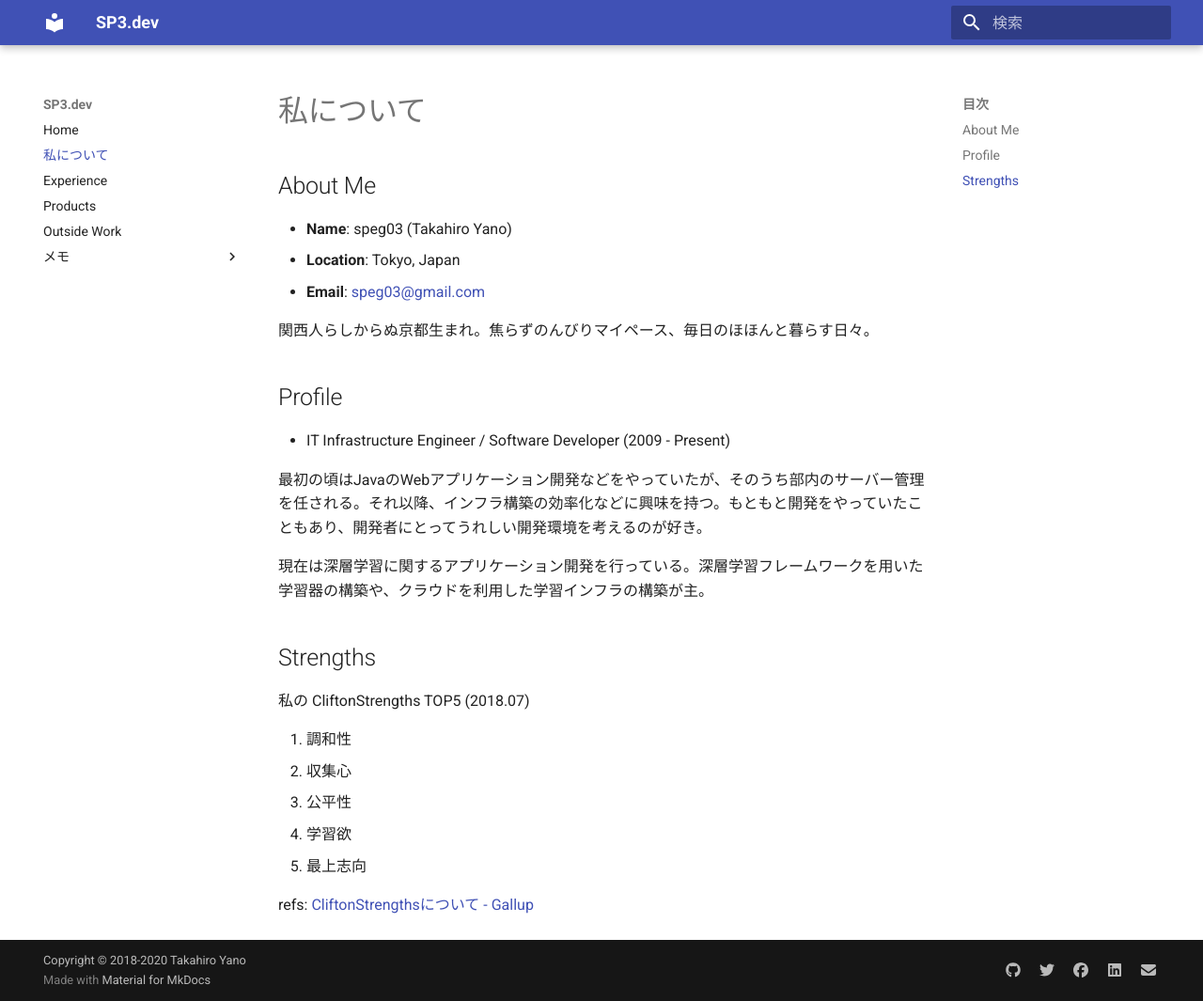
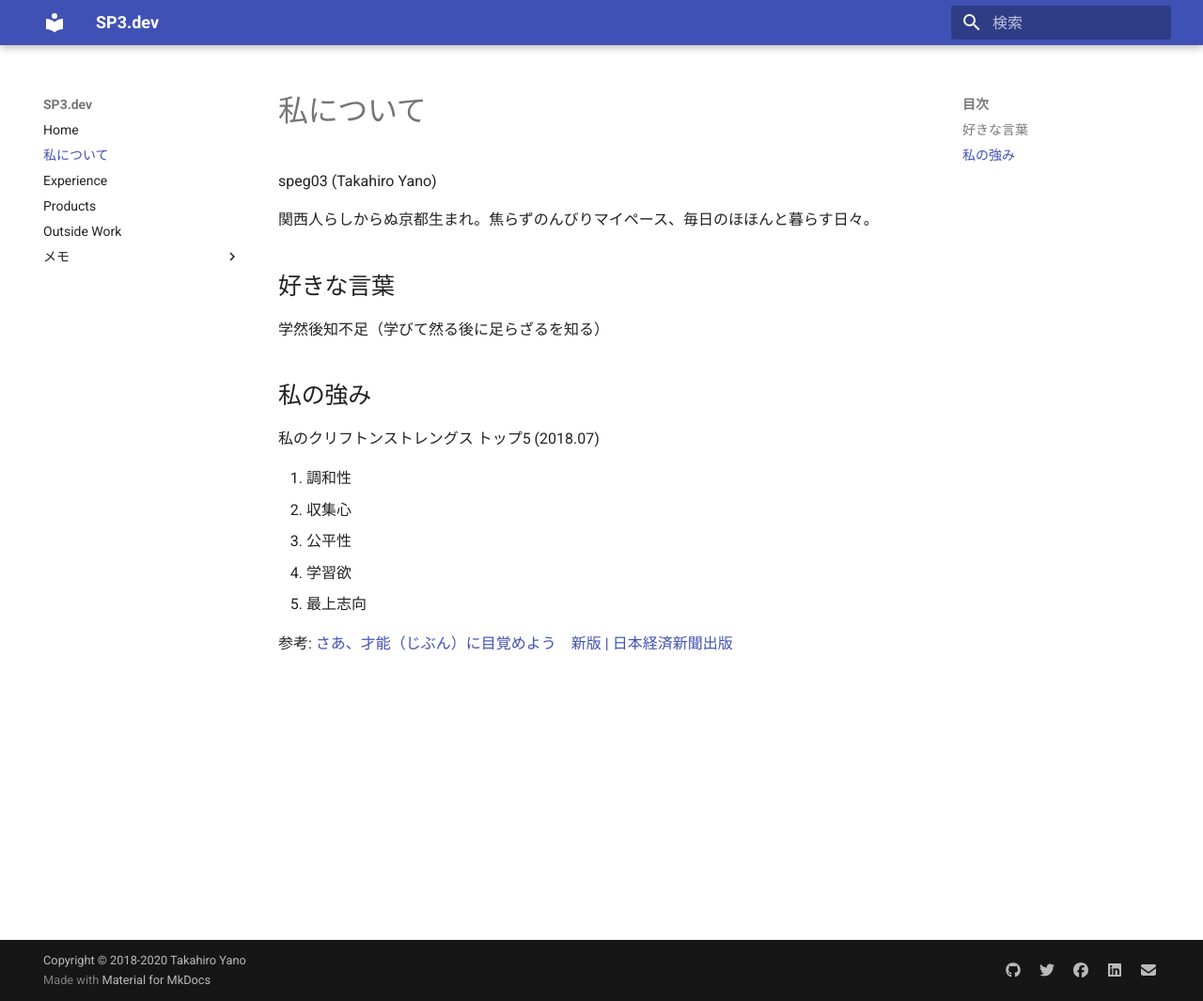
Before and after one commit to speg03/sp3.dev, an MkDocs documentation site: the page built from docs/about.md, in a window 1280 px wide and 1065 px high. Shown: the whole window at 94% size. Built offline with MkDocs 1.6.1 and Material for MkDocs 9.7.7, drawn with Linux system fonts in a browser that asks for light colours.

Commit message:
Update the about page

```diff
--- a/docs/about.md
+++ b/docs/about.md
@@ -1,24 +1,16 @@
 # 私について
 
-## About Me
-
-* **Name**: speg03 (Takahiro Yano)
-* **Location**: Tokyo, Japan
-* **Email**: [speg03@gmail.com](mailto:speg03@gmail.com)
+speg03 (Takahiro Yano)
 
 関西人らしからぬ京都生まれ。焦らずのんびりマイペース、毎日のほほんと暮らす日々。
 
-## Profile
+## 好きな言葉
 
-* IT Infrastructure Engineer / Software Developer (2009 - Present)
+学然後知不足（学びて然る後に足らざるを知る）
 
-最初の頃はJavaのWebアプリケーション開発などをやっていたが、そのうち部内のサーバー管理を任される。それ以降、インフラ構築の効率化などに興味を持つ。もともと開発をやっていたこともあり、開発者にとってうれしい開発環境を考えるのが好き。
+## 私の強み
 
-現在は深層学習に関するアプリケーション開発を行っている。深層学習フレームワークを用いた学習器の構築や、クラウドを利用した学習インフラの構築が主。
-
-## Strengths
-
-私の CliftonStrengths TOP5 (2018.07)
+私のクリフトンストレングス トップ5 (2018.07)
 
 1. 調和性
 1. 収集心
@@ -26,4 +18,4 @@
 1. 学習欲
 1. 最上志向
 
-refs: [CliftonStrengthsについて - Gallup](https://www.gallup.com/cliftonstrengths/ja/)
+参考: [さあ、才能（じぶん）に目覚めよう　新版 | 日本経済新聞出版](https://nikkeibook.nikkeibp.co.jp/item-detail/32143)
```
